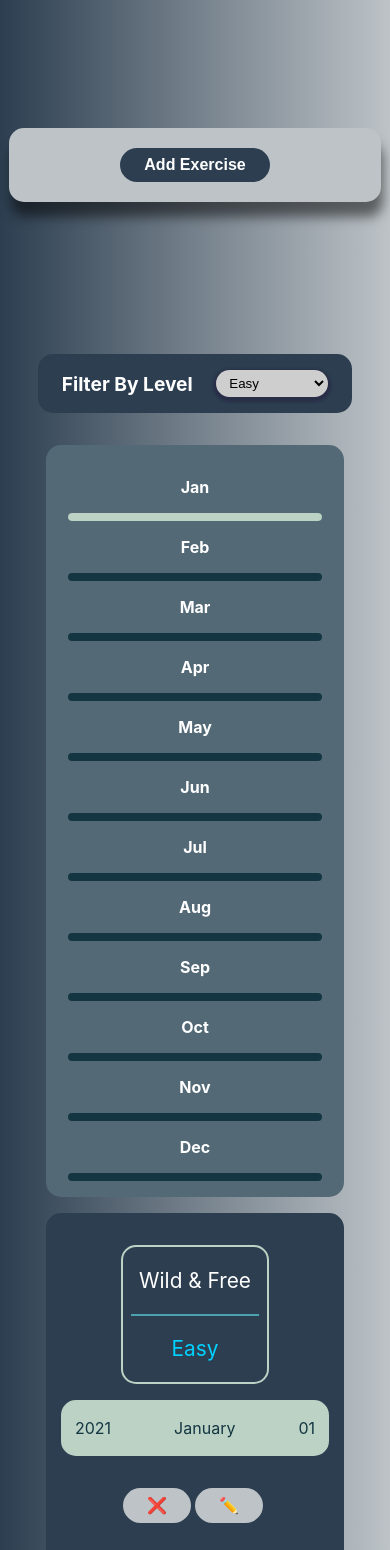
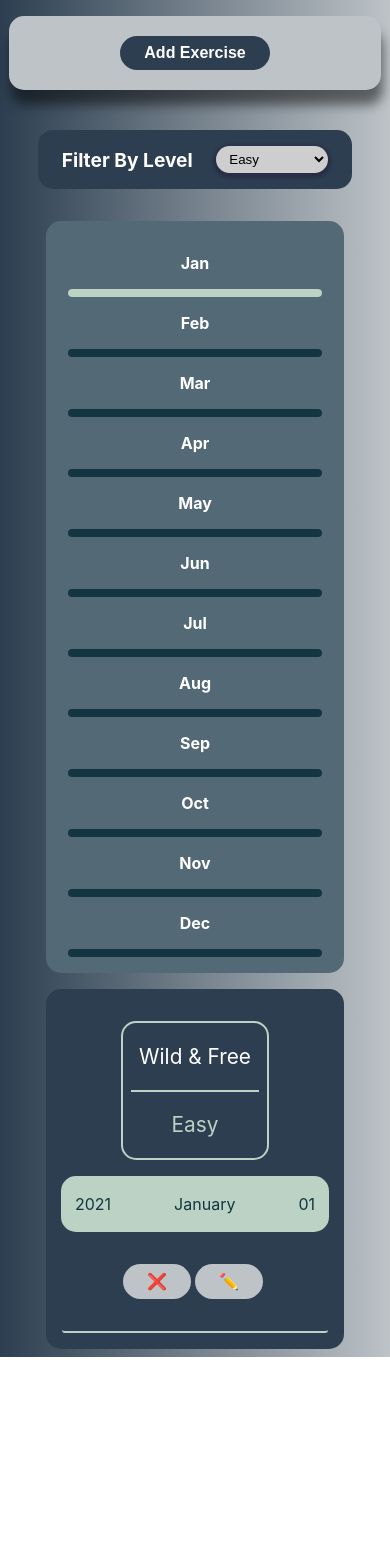
Before and after one commit to brunosm16/exercise-tracker, a React (Create React App) app: page / in a window 390 px wide. Shown: the top 1550 px of the page. After the commit the page ends 1357 px from the top, so only its background shows below. Built offline with nearby package versions, Linux system fonts and the light colour scheme.

Commit message:
NewExercise margin fix.

```diff
--- a/src/App.js
+++ b/src/App.js
@@ -52,7 +52,8 @@ const MOCK_EXERCISES = [
 const App = () => {
 	const [exercises, setExercises] = useState(MOCK_EXERCISES);
 
-	// id of exercise to be edited. if null isn't edit operation
+	// ID of Exercise to be edited,
+	// if NULL, operation is not edit
 	const [editId, setEditId] = useState();
 
 	const updateExercises = (updated) =>
@@ -69,17 +70,15 @@ const App = () => {
 	const getExerciseById = (id) =>
 		exercises.filter((exercise) => exercise.id === id)[0];
 
-	const getEditExercise = () => (editId ? getExerciseById(editId) : undefined);
-
 	const handleAddExercise = (data) => {
-		// edit operation
+		// Edit operation
 		if (editId) {
-			// reset editId
+			// Reset editId
 			setEditId(null);
 			return setExercises(updateExercises(data));
 		}
 
-		// add operation
+		// Insert operation
 		return setExercises((previousData) => [data, ...previousData]);
 	};
 
@@ -97,7 +96,10 @@ const App = () => {
 			<NewExercise
 				onAddExercise={handleAddExercise}
 				levels={LEVELS}
-				editExercise={getEditExercise()}
+				editId={editId}
+				editName={getExerciseById(editId) && getExerciseById(editId).name}
+				editLevel={getExerciseById(editId) && getExerciseById(editId).level}
+				editDate={getExerciseById(editId) && getExerciseById(editId).date}
 			/>
 			<Exercises
 				onSelectOperation={handleOperation}
--- a/src/components/Exercises/ExerciseItem.module.css
+++ b/src/components/Exercises/ExerciseItem.module.css
@@ -6,9 +6,9 @@
 	padding: 1rem;
 	color: #fff;
 	gap: 1rem;
-	border: 2px #2196f3 solid;
-	border-bottom-left-radius: 5px;
-	border-bottom-right-radius: 5px;
+	border: 2px #BBD2C5 solid;
+	border-bottom-left-radius: 3px;
+	border-bottom-right-radius: 3px;
 	border-top: none;
 	border-left: none;
 	border-right: none;
@@ -16,9 +16,9 @@
 }
 
 .item:hover {
-	border: 3px #2196f3 solid;
-	border-bottom-left-radius: 15px;
-	border-bottom-right-radius: 15px;
+	border: 3px #BBD2C5 solid;
+	border-bottom-left-radius: 5px;
+	border-bottom-right-radius: 5px;
 	border-top: none;
 	border-left: none;
 	border-right: none;
@@ -41,13 +41,13 @@
 }
 
 .level {
-	color: #00d2ff;
+	color: #BBD2C5;
 }
 
 .divider {
 	width: 8rem;
 	height: 2px;
-	background-color: #4ca1af;
+	background-color: #BBD2C5;
 }
 
 .actions {
--- a/src/components/NewExercise/ExerciseForm.js
+++ b/src/components/NewExercise/ExerciseForm.js
@@ -5,31 +5,13 @@ import Button from '../UI/Button/Button';
 import Input from '../UI/Input/Input';
 import Select from '../UI/Select/Select';
 
-/*
- * constants
- */
-const defaultDate = '2021-01-01';
-const defaultLevel = 'Easy';
-const validateName = (name) => name.trim().length >= 4;
-
-// formats a HTML Input date to a JavaScript Date.
-const formatDate = (inputDate) => {
+// Formats a date from HTML input to a JavaScript Date.
+const dateToJs = (inputDate) => {
 	const dateSplit = inputDate.split('-');
 	return new Date(dateSplit[0], dateSplit[1] - 1, dateSplit[2]);
 };
 
-// formats a JavaScript Date in HTML date | yyyy-mm-dd
-const dateToHtml = (date) => {
-	const day = date.getDate() < 10 ? `0${date.getDate()}` : `${date.getDate()}`;
-	const monthInt = parseInt(date.getMonth(), 10) + 1;
-	const monthStr = monthInt < 10 ? `0${monthInt}` : `${monthInt}`;
-
-	return `${date.getFullYear()}-${day}-${monthStr}`;
-};
-
-/*
- * reducers
- */
+const validateName = (name) => name.trim().length >= 4;
 
 const nameReducer = (state, action) => {
 	if (action.type === 'INPUT_USER') {
@@ -57,28 +39,10 @@ const ExerciseForm = ({
 		isValid: null,
 	});
 
-	const [enteredLevel, setEnteredLevel] = useState(defaultLevel);
-	const [enteredDate, setEnteredDate] = useState(defaultDate);
+	// Use editLevel & editDate default values as initialState.
+	const [enteredLevel, setEnteredLevel] = useState(editLevel);
+	const [enteredDate, setEnteredDate] = useState(editDate);
 	const [formIsValid, setFormIsValid] = useState(true);
-
-	const resetInputStates = () => {
-		// reset form values
-		dispatchName({ type: 'INPUT_USER', value: '' });
-		setEnteredLevel(defaultLevel);
-		setEnteredDate(defaultDate);
-	};
-
-	const saveData = () => {
-		const exerciseData = {
-			id: editId || Math.random(),
-			name: nameState.value,
-			level: enteredLevel,
-			date: formatDate(enteredDate),
-		};
-
-		onSaveExercise(exerciseData);
-		resetInputStates();
-	};
 
 	useEffect(() => {
 		dispatchName({ type: 'INPUT_USER', val: editName || nameState.value });
@@ -89,7 +53,7 @@ const ExerciseForm = ({
 	}, [editLevel]);
 
 	useEffect(() => {
-		setEnteredDate(editDate ? dateToHtml(editDate) : enteredDate);
+		setEnteredDate(editDate || enteredDate);
 	}, [editDate]);
 
 	// validate form when input change.
@@ -102,6 +66,25 @@ const ExerciseForm = ({
 			clearTimeout(debounceId);
 		};
 	}, [nameState]);
+
+	// Reset states used in Form
+	const resetForm = () => {
+		dispatchName({ type: 'INPUT_USER', value: '' });
+		setEnteredLevel(editLevel);
+		setEnteredDate(editDate);
+	};
+
+	const saveInput = () => {
+		const inputObj = {
+			id: editId || Math.random(),
+			name: nameState.value,
+			level: enteredLevel,
+			date: dateToJs(enteredDate),
+		};
+
+		onSaveExercise(inputObj);
+		resetForm();
+	};
 
 	const nameChangeHandler = (event) => {
 		dispatchName({ type: 'INPUT_USER', val: event.target.value });
@@ -126,7 +109,7 @@ const ExerciseForm = ({
 	const submitHandler = (event) => {
 		event.preventDefault();
 
-		return formIsValid ? saveData() : '';
+		return formIsValid ? saveInput() : '';
 	};
 
 	return (
@@ -186,8 +169,8 @@ ExerciseForm.defaultProps = {
 	levels: [],
 	editId: undefined,
 	editName: undefined,
-	editLevel: undefined,
-	editDate: undefined,
+	editLevel: 'Easy',
+	editDate: '2021-01-01',
 };
 
 ExerciseForm.propTypes = {
@@ -197,7 +180,7 @@ ExerciseForm.propTypes = {
 	editId: PropTypes.number,
 	editName: PropTypes.string,
 	editLevel: PropTypes.string,
-	editDate: PropTypes.objectOf(PropTypes.object),
+	editDate: PropTypes.string,
 };
 
 export default ExerciseForm;
--- a/src/components/NewExercise/NewExercise.js
+++ b/src/components/NewExercise/NewExercise.js
@@ -5,15 +5,30 @@ import Button from '../UI/Button/Button';
 import ExerciseForm from './ExerciseForm';
 import styles from './NewExercise.module.css';
 
-const NewExercise = ({ onAddExercise, levels, editExercise }) => {
+const NewExercise = ({
+	onAddExercise,
+	levels,
+	editId,
+	editName,
+	editLevel,
+	editDate,
+}) => {
 	const [isEdit, setIsEdit] = useState(false);
 
-	const [editId, editName, editLevel, editDate] = [
-		editExercise.id,
-		editExercise.name,
-		editExercise.level,
-		editExercise.date,
-	];
+	// Converts a JavaScript Date to a date acceptable
+	// on HTML input value.
+	const toHTMLDate = (jsDate) => {
+		const day =
+			jsDate.getDate() < 10 ? `0${jsDate.getDate()}` : `${jsDate.getDate()}`;
+
+		// JavaScript Date month starts as 0 (January)
+		let month = jsDate.getMonth() + 1;
+		month = month < 10 ? `0${month}` : `${month}`;
+
+		const year = jsDate.getFullYear();
+
+		return `${year}-${month}-${day}`;
+	};
 
 	const handleSaveExercise = (exercise) => {
 		onAddExercise(exercise);
@@ -37,7 +52,7 @@ const NewExercise = ({ onAddExercise, levels, editExercise }) => {
 					editId={editId}
 					editName={editName}
 					editLevel={editLevel}
-					editDate={editDate}
+					editDate={editDate && toHTMLDate(editDate)}
 				/>
 			)}
 
@@ -53,18 +68,19 @@ const NewExercise = ({ onAddExercise, levels, editExercise }) => {
 NewExercise.defaultProps = {
 	onAddExercise: () => {},
 	levels: [],
-	editExercise: {
-		editId: undefined,
-		editName: undefined,
-		editLevel: undefined,
-		editDate: undefined,
-	},
+	editId: undefined,
+	editName: undefined,
+	editLevel: undefined,
+	editDate: undefined,
 };
 
 NewExercise.propTypes = {
 	onAddExercise: PropTypes.func,
 	levels: PropTypes.arrayOf(PropTypes.string),
-	editExercise: PropTypes.objectOf(PropTypes.object),
+	editId: PropTypes.number,
+	editName: PropTypes.string,
+	editLevel: PropTypes.string,
+	editDate: PropTypes.objectOf(PropTypes.object),
 };
 
 export default NewExercise;
--- a/src/components/NewExercise/NewExercise.module.css
+++ b/src/components/NewExercise/NewExercise.module.css
@@ -8,3 +8,9 @@
 	padding: 1.25rem;
 	background: #bdc3c7;
 }
+
+@media screen and (max-width:1000px) {
+	.new-exercise {
+		margin: 1rem;
+	}
+}
```
